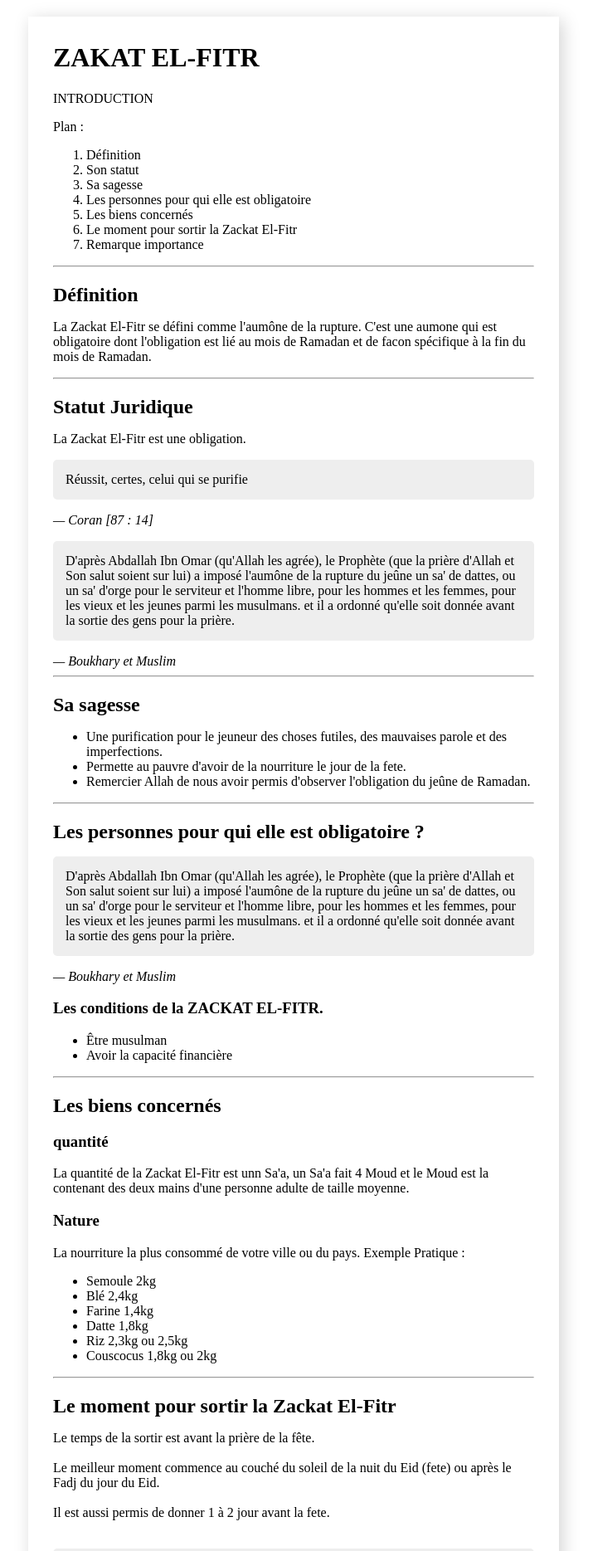
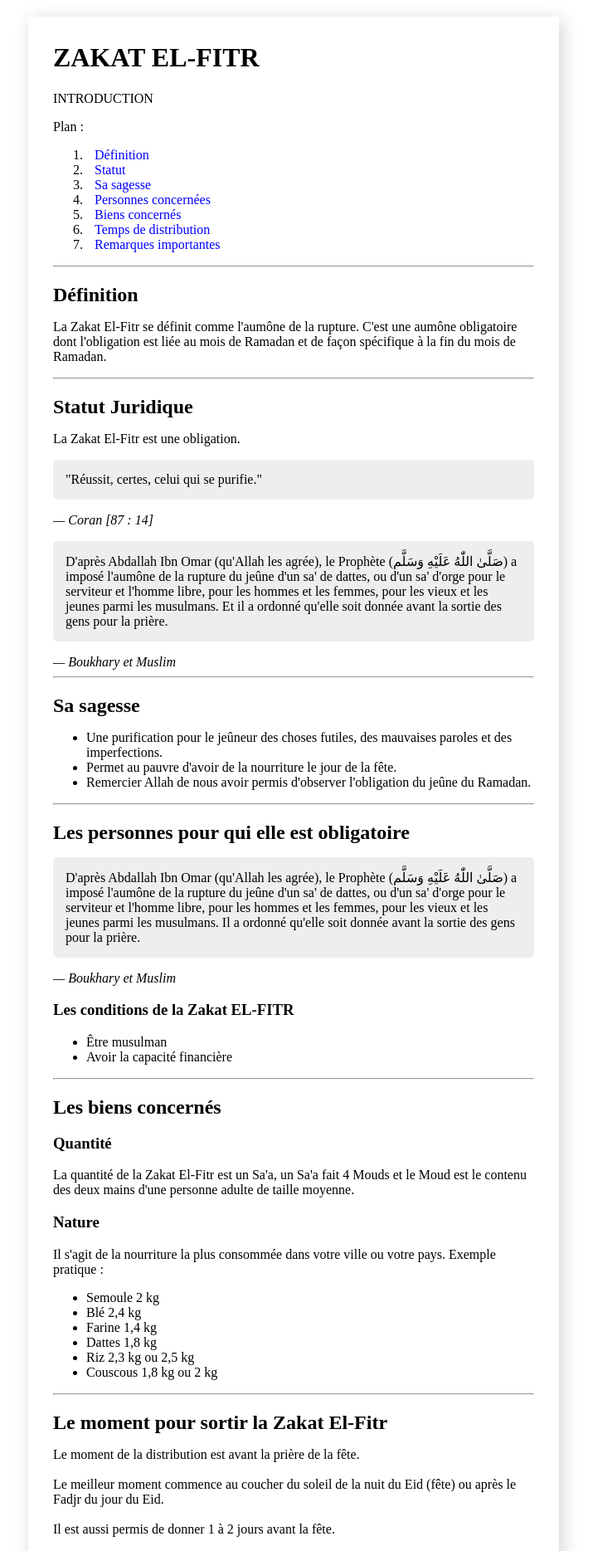
Before and after one commit to kmadou019/teamRamadan, a PHP site: page /zakat_fitr.html in a window 1280 px wide. Shown: the part 172-2041 px from the top of the page at 83% size, without its empty margins (286-1001 px from the left). Run offline with PHP 8.4, Linux system fonts and the light colour scheme.

Commit message:
end zakat fitr

```diff
--- a/index.css
+++ b/index.css
@@ -18,6 +18,11 @@ header{
     justify-content: space-between;
 }
 nav a{
+  color: blue;
+  margin-left: 10px;
+  text-decoration: none;
+}
+li a{
   color: blue;
   margin-left: 10px;
   text-decoration: none;
--- a/zakat_fitr.html
+++ b/zakat_fitr.html
@@ -34,97 +34,89 @@
             </p>
             Plan :
             <ol>
-                <li>Définition </li>
-                <li>Son statut </li>
-                <li>Sa sagesse </li>
-                <li>Les personnes pour qui elle est obligatoire </li>
-                <li>Les biens concernés </li>
-                <li>Le moment pour sortir la Zackat El-Fitr</li>
-                <li>Remarque importance </li>
+                <li><a href="#definition">Définition </a></li>
+                <li><a href="#statut">Statut </a></li>
+                <li><a href="#sagesse">Sa sagesse </a></li>
+                <li><a href="#personnes">Personnes concernées </a></li>
+                <li><a href="#biens">Biens concernés </a></li>
+                <li><a href="#moment">Temps de distribution </a></li>
+                <li><a href="#remarques">Remarques importantes </a></li>
             </ol>
             <hr>
 
-            <h2>Définition</h2>
+            <h2 id="definition">Définition</h2>
             <p>
-                La Zackat El-Fitr se défini comme l'aumône de la rupture.
-                C'est une aumone qui est obligatoire dont l'obligation est lié au mois de Ramadan et de facon spécifique à la fin du mois de Ramadan.
+                La Zakat El-Fitr se définit comme l'aumône de la rupture.
+                C'est une aumône obligatoire dont l'obligation est liée au mois de Ramadan et de façon spécifique à la fin du mois de Ramadan.
             </p>
             <hr>
-            <h2>Statut Juridique</h2>
+            <h2 id="statut">Statut Juridique</h2>
             <p>
-                La Zackat El-Fitr est une obligation.
+                La Zakat El-Fitr est une obligation.
             </p>
             <blockquote>
                 <p>
-                    Réussit, certes, celui qui se purifie
+                    "Réussit, certes, celui qui se purifie."
                 </p>
                 <cite>— Coran [87 : 14]</cite>
             </blockquote>
             <blockquote>
                 <p>
-                    D'après Abdallah Ibn Omar (qu'Allah les agrée), le Prophète (que la prière d'Allah et Son salut soient sur lui) a imposé l'aumône de la rupture du jeûne un sa' de dattes, ou un sa' d'orge pour le serviteur et l'homme libre, pour les hommes et les femmes, pour les vieux et les jeunes parmi les musulmans. et il a ordonné qu'elle soit donnée avant la sortie des gens pour la prière.
+                    D'après Abdallah Ibn Omar (qu'Allah les agrée), le Prophète (صَلَّىٰ اللّٰهُ عَلَيْهِ وَسَلَّم) a imposé l'aumône de la rupture du jeûne d'un sa' de dattes, ou d'un sa' d'orge pour le serviteur et l'homme libre, pour les hommes et les femmes, pour les vieux et les jeunes parmi les musulmans. Et il a ordonné qu'elle soit donnée avant la sortie des gens pour la prière.
                 </p>
                 <cite>— Boukhary et Muslim</cite>
             </blockquote>
             <hr>
 
-            <h2>Sa sagesse</h2>
-            <p>
+            <h2 id="sagesse">Sa sagesse</h2>
             <ul>
-                    <li>Une purification pour le jeuneur des choses futiles, des mauvaises parole et des imperfections.
-                    </li>
-                    <li>
-                        Permette au pauvre d'avoir de la nourriture le jour de la fete.
-                    </li>
-                    <li>
-                        Remercier Allah de nous avoir permis d'observer l'obligation du jeûne de Ramadan.
-                    </li>
+                <li>Une purification pour le jeûneur des choses futiles, des mauvaises paroles et des imperfections.</li>
+                <li>Permet au pauvre d'avoir de la nourriture le jour de la fête.</li>
+                <li>Remercier Allah de nous avoir permis d'observer l'obligation du jeûne du Ramadan.</li>
             </ul>
-            </p>
             <hr>
-            <h2>Les personnes pour qui elle est obligatoire ?</h2>
+            <h2 id="personnes">Les personnes pour qui elle est obligatoire</h2>
             <blockquote>
                 <p>
-                    D'après Abdallah Ibn Omar (qu'Allah les agrée), le Prophète (que la prière d'Allah et Son salut soient sur lui) a imposé l'aumône de la rupture du jeûne un sa' de dattes, ou un sa' d'orge pour le serviteur et l'homme libre, pour les hommes et les femmes, pour les vieux et les jeunes parmi les musulmans. et il a ordonné qu'elle soit donnée avant la sortie des gens pour la prière.
+                    D'après Abdallah Ibn Omar (qu'Allah les agrée), le Prophète (صَلَّىٰ اللّٰهُ عَلَيْهِ وَسَلَّم) a imposé l'aumône de la rupture du jeûne d'un sa' de dattes, ou d'un sa' d'orge pour le serviteur et l'homme libre, pour les hommes et les femmes, pour les vieux et les jeunes parmi les musulmans. Il a ordonné qu'elle soit donnée avant la sortie des gens pour la prière.
                 </p>
                 <cite>— Boukhary et Muslim</cite>
             </blockquote>
 
-            <h3>Les conditions de la ZACKAT EL-FITR.</h3>
-            <p>
+            <h3>Les conditions de la Zakat EL-FITR</h3>
             <ul>
                 <li>Être musulman</li>
                 <li>Avoir la capacité financière</li>
             </ul>
-            </p>
             <hr>
-            <h2>Les biens concernés</h2>
-            <h3>quantité</h3>
+
+            <h2 id="biens">Les biens concernés</h2>
+            <h3>Quantité</h3>
             <p>
-                La quantité de la Zackat El-Fitr est unn Sa'a, un Sa'a fait 4 Moud et le Moud est la contenant des deux mains d'une personne adulte de taille moyenne.
+                La quantité de la Zakat El-Fitr est un Sa'a, un Sa'a fait 4 Mouds et le Moud est le contenu des deux mains d'une personne adulte de taille moyenne.
             </p>
             <h3>Nature</h3>
             <p>
-                La nourriture la plus consommé de votre ville ou du pays.
-                Exemple Pratique :
+                Il s'agit de la nourriture la plus consommée dans votre ville ou votre pays.
+                Exemple pratique :
                 <ul>
-                    <li>Semoule 2kg</li>
-                    <li>Blé 2,4kg</li>
-                    <li>Farine 1,4kg</li>
-                    <li>Datte 1,8kg</li>
-                    <li>Riz 2,3kg ou 2,5kg</li>
-                    <li>Couscocus 1,8kg ou 2kg</li>
+                    <li>Semoule 2 kg</li>
+                    <li>Blé 2,4 kg</li>
+                    <li>Farine 1,4 kg</li>
+                    <li>Dattes 1,8 kg</li>
+                    <li>Riz 2,3 kg ou 2,5 kg</li>
+                    <li>Couscous 1,8 kg ou 2 kg</li>
                 </ul>
             </p>
             <hr>
 
-            <h2>Le moment pour sortir la Zackat El-Fitr</h2>
+            <h2 id="moment">Le moment pour sortir la Zakat El-Fitr</h2>
             <p>
-                Le temps de la sortir est avant la prière de la fête. <br> <br>
+                Le moment de la distribution est avant la prière de la fête. <br> <br>
 
-                Le meilleur moment commence au couché du soleil de la nuit du Eid (fete) ou après le Fadj du jour du Eid. <br> <br>
+                Le meilleur moment commence au coucher du soleil de la nuit du Eid (fête) ou après le Fadjr du jour du Eid. <br> <br>
 
-                Il est aussi permis de donner 1 à 2 jour avant la fete. <br> <br>
+                Il est aussi permis de donner 1 à 2 jours avant la fête. <br> <br>
 
                 <blockquote>
                     <p>
@@ -133,18 +125,34 @@
                     <cite>— Rapporté par Malik dans son Mouwata n°684 et authentifié par Cheikh Salim Hilali dans sa correction du Mouwata</cite>
                 </blockquote>
                 <p>
-                    Celui qui omet de la donné avant la prière, il doit donner après la fete en guise de compassion pour avoir désobéir à l'ordre du Messager.
+                    Celui qui oublie de la donner avant la prière doit la donner après la fête en guise de compensation pour avoir désobéi à l'ordre du Messager.
                 </p>
 
                 <blockquote>
                     <p>
-                        D'après 'Abdallah Ibn 'Abbas (qu'Allah les agrée lui et son père) :«  Celui qui la donne avant la prière elle est alors une zakat acceptée et celui qui la donne après la prière c'est une aumône parmi les aumônes ».
+                        D'après 'Abdallah Ibn 'Abbas (qu'Allah les agrée lui et son père) : « Celui qui la donne avant la prière, elle est alors une zakat acceptée, et celui qui la donne après la prière, c'est une aumône parmi les aumônes ».
                     </p>
                     <cite>— Rapporté par Abou Daoud n°1609 et authentifié par Cheikh Albani dans sa correction de Sounan Abi Daoud</cite>
                 </blockquote>
             </p>
             <hr>
 
+            <h2 id="remarques">Remarques importantes</h2>
+            <p>
+                <ul>
+                    <li>Donner la Zakat El-Fitr pour l'enfant dans le ventre de sa mère.</li>
+                    <li>Donner la Zakat El-Fitr pour le nouveau-né.</li>
+                    <li>Donner la Zakat El-Fitr pour une personne décédée durant Ramadan.</li>
+                    <li>S'assurer que sa Zakat El-Fitr a atteint sa cible.</li>
+                    <li>Éviter de se débarrasser de sa Zakat El-Fitr.</li>
+                    <li>S'assurer que celui qui doit recevoir la Zakat El-Fitr l'a bien reçue et qu'il l'a reçue dans le délai prescrit. Ne pas se débarrasser de la Zakat El-Fitr.</li>
+                    <li>Ne pas déposer dans les mosquées sans s'assurer du suivi.</li>
+                    <li>La Zakat El-Fitr se donne en nature et non en argent, selon la Djoumouhour (majorité des savants).</li>
+                </ul>
+                En Islam, il existe la Zakat de l'argent, mais la Zakat El-Fitr se donne en nature, sous forme de produits consommés.
+            </p>
+
+            <p class="auteur">KONE Yahya</p>
 
 
     </main>
```
Lines whose indentation alone changed are shown as unchanged.
